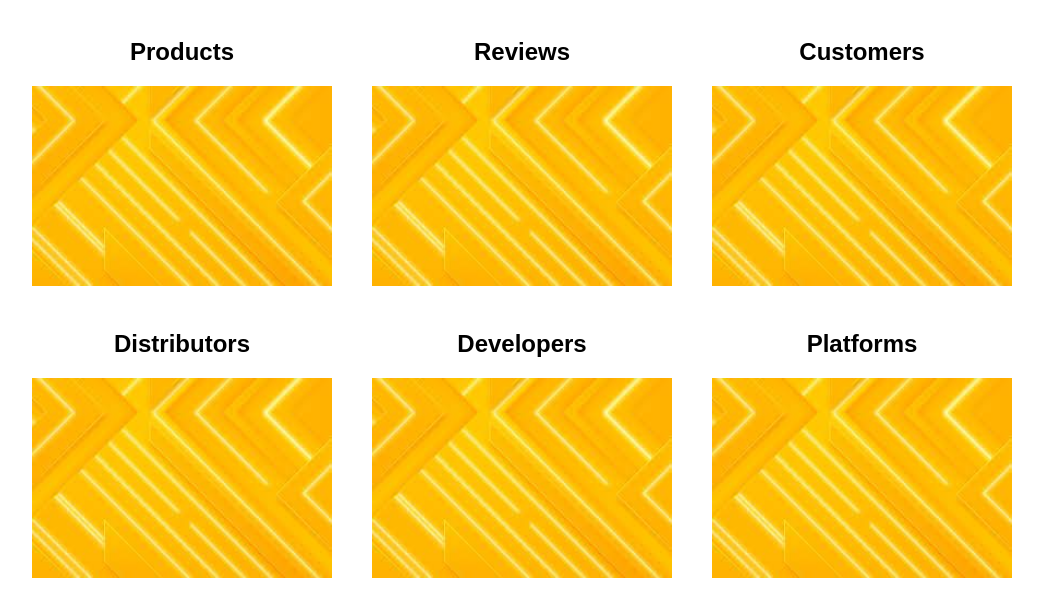
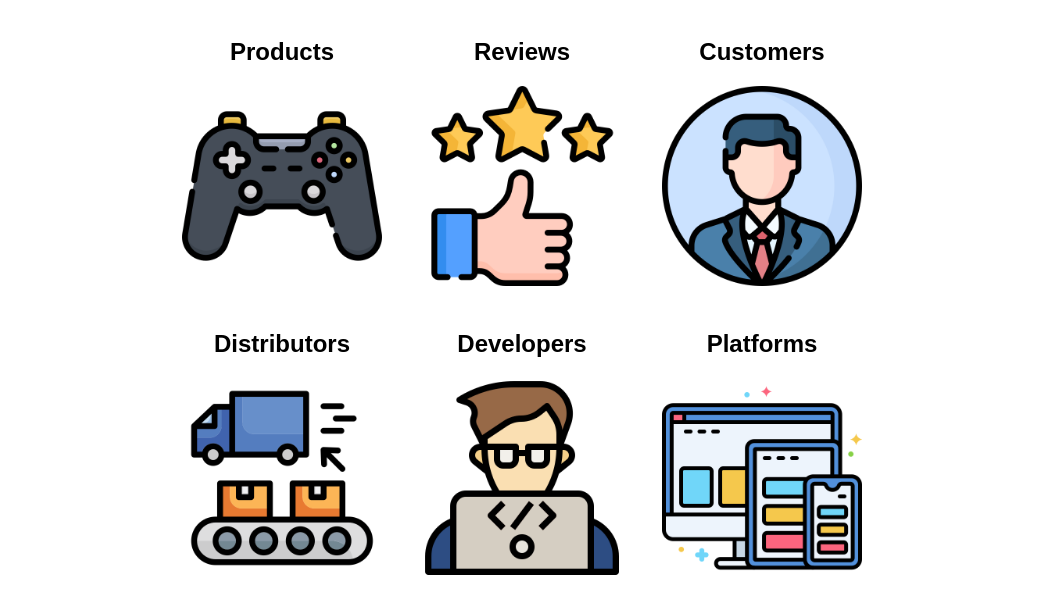
Before and after one commit to RafaelMeha/PW-PowerGuild, a website: page www/admin.html in a window 1280 px wide. Shown: the part 90-706 px from the top of the page, without its empty margins (118-1161 px from the left). Drawn offline with Linux system fonts and the light colour scheme.

Commit message:
added imgs for admin page

```diff
--- a/www/admin.html
+++ b/www/admin.html
@@ -12,29 +12,29 @@
         <div class="row">
             <div class="item">
                 <h2>Products</h2>
-                <div class="column"><a href="../admin/products.html"><img src="../assets/games/game.jpg" alt="Products"></a></div>
+                <div class="column"><a href="../admin/products.html"><img src="../assets/adminIcons/products.png" alt="Products"></a></div>
             </div>
             <div class="item">
                 <h2>Reviews</h2>
-                <div class="column"><a href="../admin/reviews.html"><img src="../assets/games/game.jpg" alt="Reviews"></a></div>
+                <div class="column"><a href="../admin/reviews.html"><img src="../assets/adminIcons/rating.png" alt="Reviews"></a></div>
             </div>
             <div class="item">
                 <h2>Customers</h2>
-                <div class="column"><a href="../admin/users.html"><img src="../assets/games/game.jpg" alt="Placeholder"></a></div>
+                <div class="column"><a href="../admin/users.html"><img src="../assets/adminIcons/customers.png" alt="Placeholder"></a></div>
             </div>
         </div>
         <div class="row">
             <div class="item">
                 <h2>Distributors</h2>
-                <div class="column"><a href="../admin/products.html"><img src="../assets/games/game.jpg" alt="Products"></a></div>
+                <div class="column"><a href="../admin/products.html"><img src="../assets/adminIcons/distributors.png" alt="Products"></a></div>
             </div>
             <div class="item">
                 <h2>Developers</h2>
-                <div class="column"><a href="../admin/reviews.html"><img src="../assets/games/game.jpg" alt="Reviews"></a></div>
+                <div class="column"><a href="../admin/reviews.html"><img src="../assets/adminIcons/developers.png" alt="Reviews"></a></div>
             </div>
             <div class="item">
                 <h2>Platforms</h2>
-                <div class="column"><a href="#"><img src="../assets/games/game.jpg" alt="Placeholder"></a></div>
+                <div class="column"><a href="#"><img src="../assets/adminIcons/platforms.png" alt="Placeholder"></a></div>
             </div>
         </div>
     </div>
--- a/www/css/admin.css
+++ b/www/css/admin.css
@@ -24,6 +24,6 @@ h1 {
     margin-bottom: 10px;
 }
 .column a img {
-    width: 300px;
+    width: 200px;
     height: auto;
 }
```
Also changed, not shown: www/assets/adminIcons/customers.png (added), www/assets/adminIcons/developers.png (added), www/assets/adminIcons/distributors.png (added), www/assets/adminIcons/platforms.png (added), www/assets/adminIcons/products.png (added), www/assets/adminIcons/rating.png (added).
